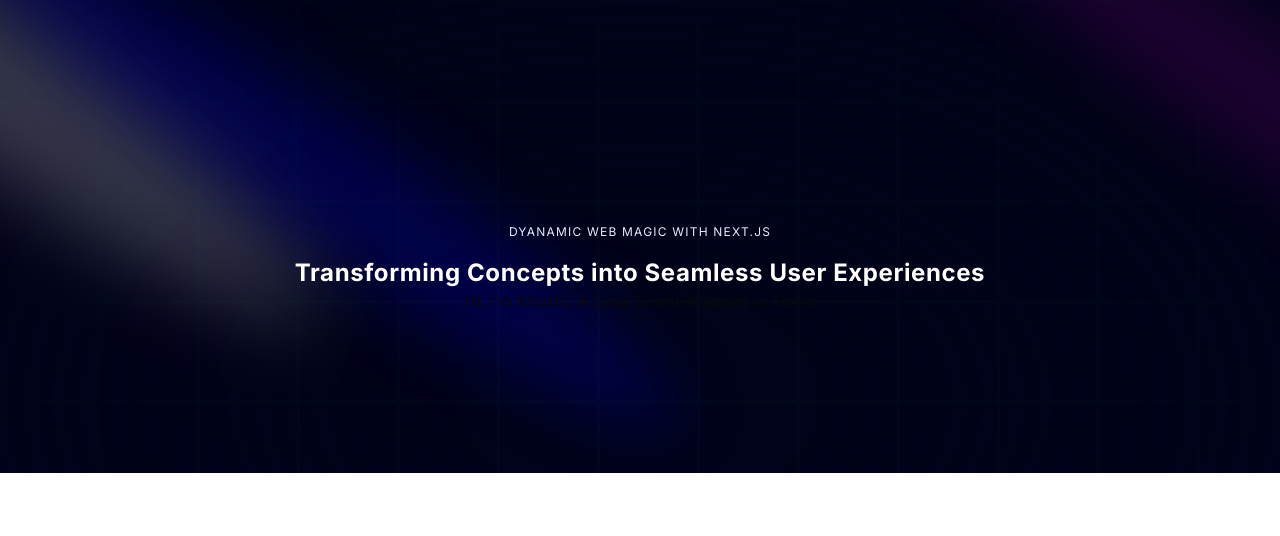
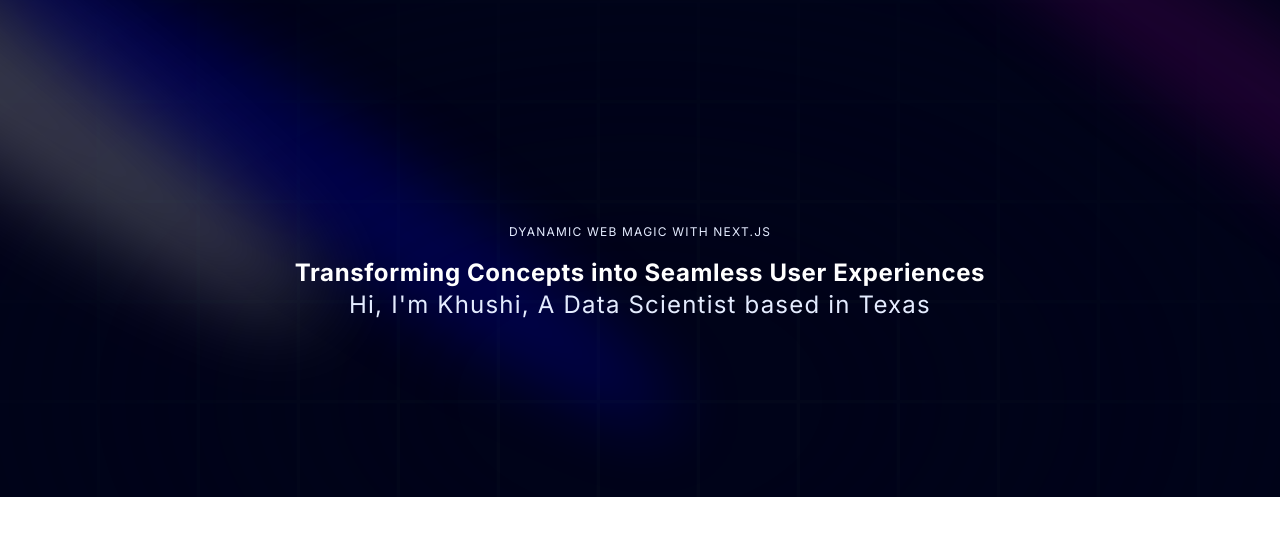
Before and after one commit to ahteshamsalamatansari/next-portfolio, a Next.js app: page / in a window 1280 px wide. Shown: the top 536 px of the page. Built offline with nearby package versions, Linux system fonts and the light colour scheme.

Commit message:
Working on Hero Section - Headings Implemented (Not Styled)

```diff
--- a/components/Hero.tsx
+++ b/components/Hero.tsx
@@ -28,7 +28,7 @@ const Hero = () => {
             className="text-center text-[40px] md:text-5xl lg:text-6xl"
             words="Transforming Concepts into Seamless User Experiences"
           />
-          <p className="text-center "> Hi, I&apos;m Khushi, A Data Scientist based in Texas</p>
+          <p className="text-center md:tracking-wider mb-4 text-sm md:text-lg lg:text-2xl text-blue-100"> Hi, I&apos;m Khushi, A Data Scientist based in Texas</p>
         </div>
       </div>
     </div>
```
